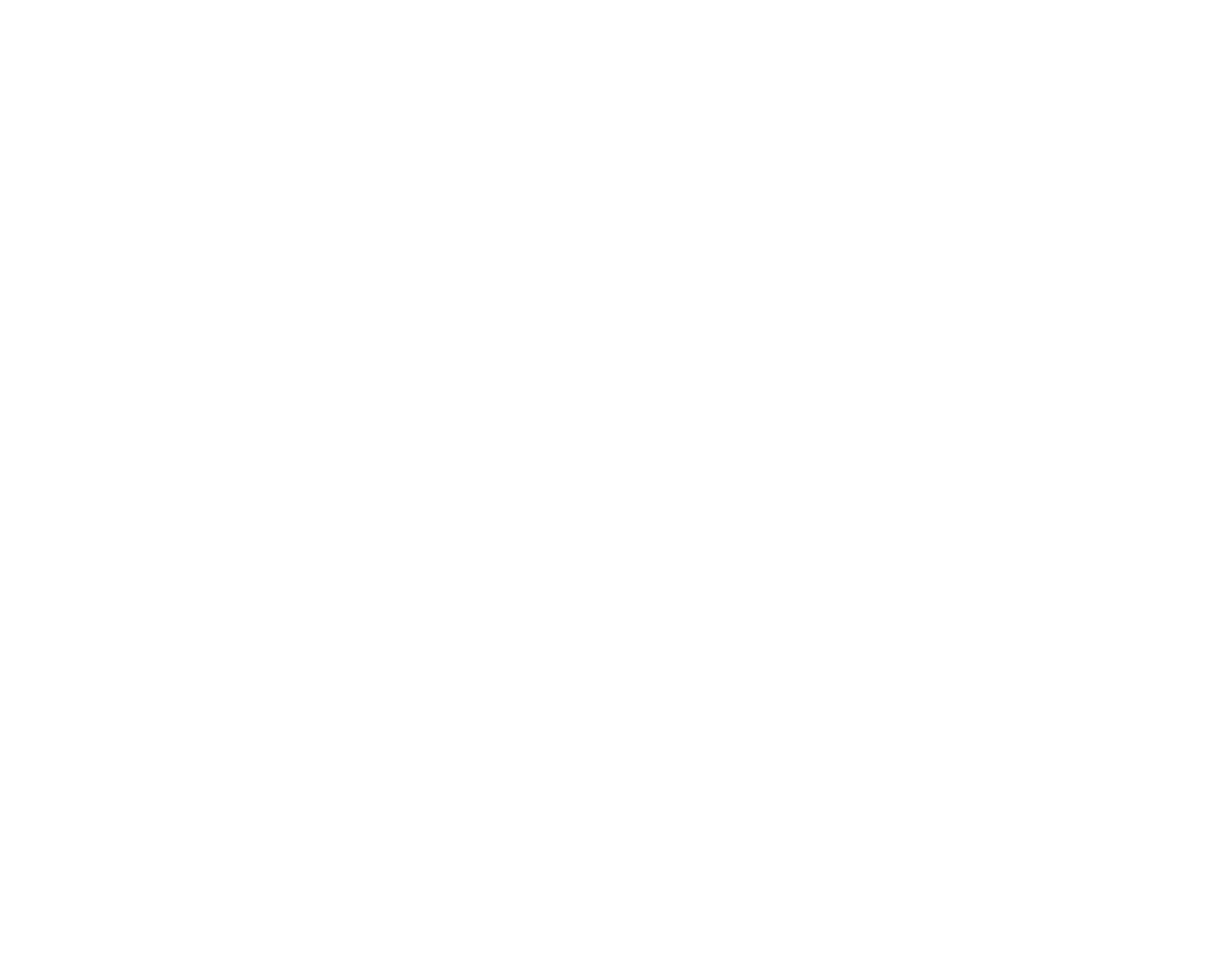
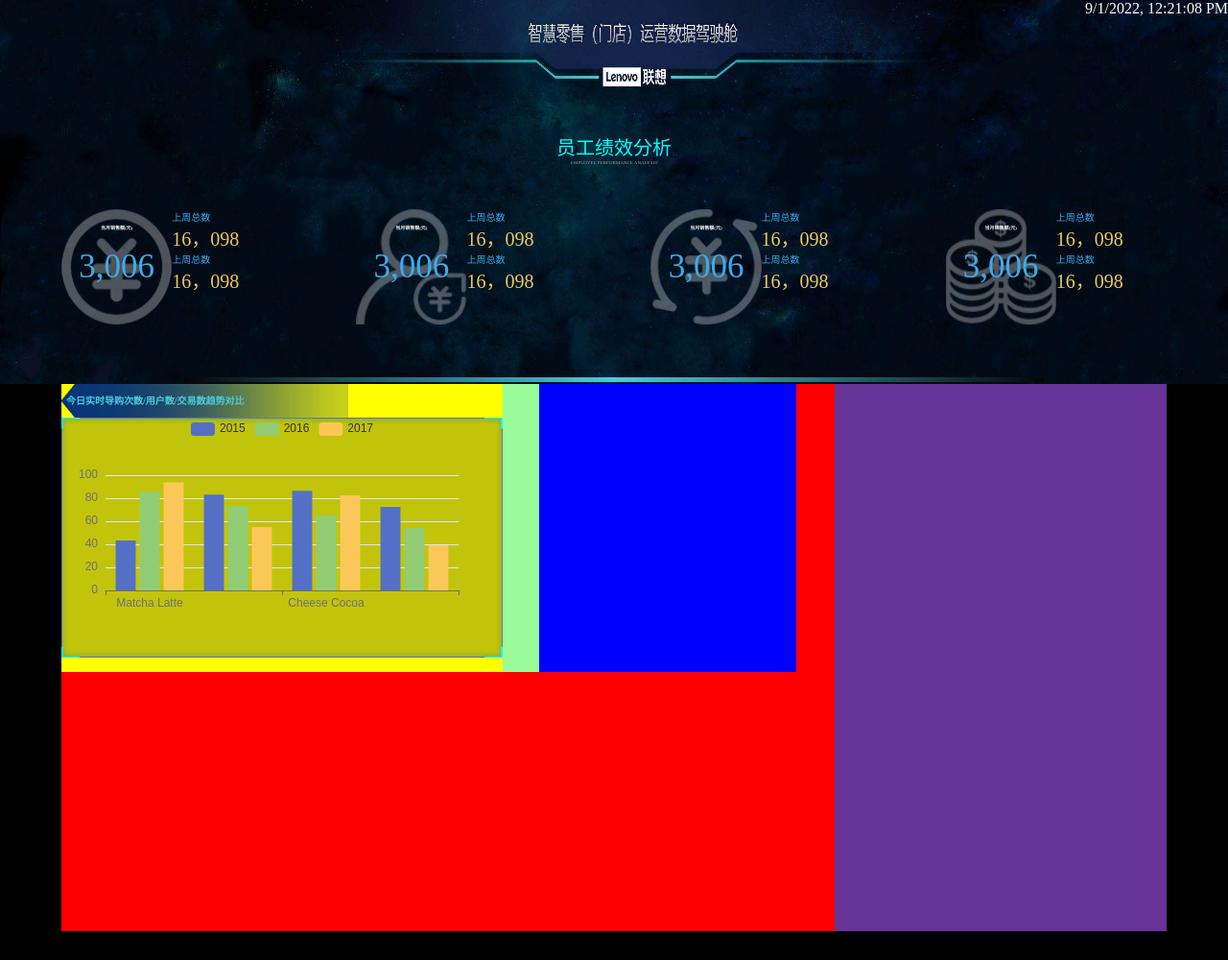
Before and after one commit to liupf1217/lpfzhihuilingshou, a plain HTML site: page index.html in a window 1280 px wide. Shown: the whole page at 96% size. Before the commit the page ends 800 px from the top, so only its background shows below. Drawn offline with nearby package versions, Linux system fonts and the light colour scheme.

Commit message:
员工界面

```diff
--- /dev/null
+++ b/css/index.css
@@ -0,0 +1,276 @@
+* {
+    margin: 0px;
+    padding: 0px;
+}
+
+#header {
+    width: 100%;
+    height: 400px;
+    display: flex;
+}
+
+#header .beijing {
+    height: 100%;
+    width: 100%;
+    background-image: url(../images/tupian.png);
+    background-size: 100% 150%
+}
+
+#time {
+    color: rgb(253, 253, 253);
+    text-align: right;
+}
+
+#header .beijing .wenzi {
+    height: 50px;
+    text-align: center;
+    margin-top: 120px;
+}
+
+#shuju {
+    width: 90%;
+    height: 120px;
+    margin: 0 auto;
+    margin-top: 30px;
+    display: flex;
+    justify-content: space-between;
+}
+
+#shuju .yi {
+    width: 20%;
+    height: 100%;
+    display: flex;
+}
+
+#shuju .yi .tu1 {
+    width: 50%;
+    height: 100%;
+    background-image: url(../image/zxh001.png);
+    background-size: 100% 100%;
+    text-align: center;
+    line-height: 40px;
+}
+
+#shuju .yi .tu1 p {
+    color: rgb(252, 250, 250);
+    font-size: 5px;
+    font-weight: 600;
+
+}
+
+#shuju .yi .tu1 span {
+    color: rgb(60, 171, 235);
+    font-size: 35px;
+
+
+}
+
+#shuju .yi .shu1 {
+    width: 50%;
+    height: 100%;
+}
+
+#shuju .yi .shu1 p {
+    color: rgb(60, 171, 235);
+    font-size: 10px;
+}
+
+#shuju .yi .shu1 span {
+    color: rgb(234, 200, 95);
+    font-size: 20px;
+}
+
+#shuju .er {
+    width: 20%;
+    height: 100%;
+    display: flex;
+}
+
+#shuju .er .tu2 {
+    width: 50%;
+    height: 100%;
+    background-image: url(../image/zxh002.png);
+    background-size: 100% 100%;
+    text-align: center;
+    line-height: 40px;
+}
+
+#shuju .er .tu2 p {
+    color: rgb(252, 250, 250);
+    font-size: 5px;
+    font-weight: 600;
+
+}
+
+#shuju .er .tu2 span {
+    color: rgb(60, 171, 235);
+    font-size: 35px;
+}
+
+#shuju .er .shu2 {
+    width: 50%;
+    height: 100%;
+}
+
+#shuju .er .shu2 p {
+    color: rgb(60, 171, 235);
+    font-size: 10px;
+}
+
+#shuju .er .shu2 span {
+    color: rgb(234, 200, 95);
+    font-size: 20px;
+}
+
+#shuju .san {
+    width: 20%;
+    height: 100%;
+    display: flex;
+}
+
+#shuju .san .tu3 {
+    width: 50%;
+    height: 100%;
+    background-image: url(../image/zxh003.png);
+    background-size: 100% 100%;
+    text-align: center;
+    line-height: 40px;
+}
+
+#shuju .san .tu3 p {
+    color: rgb(252, 250, 250);
+    font-size: 5px;
+    font-weight: 600;
+
+}
+
+#shuju .san .tu3 span {
+    color: rgb(60, 171, 235);
+    font-size: 35px;
+}
+
+#shuju .san .shu3 {
+    width: 50%;
+    height: 100%;
+}
+
+#shuju .san .shu3 p {
+    color: rgb(60, 171, 235);
+    font-size: 10px;
+}
+
+#shuju .san .shu3 span {
+    color: rgb(234, 200, 95);
+    font-size: 20px;
+}
+
+#shuju .si {
+    width: 20%;
+    height: 100%;
+    display: flex;
+}
+
+#shuju .si .tu4 {
+    width: 50%;
+    height: 100%;
+    background-image: url(../image/zxh004.png);
+    background-size: 100% 100%;
+    text-align: center;
+    line-height: 40px;
+}
+
+#shuju .si .tu4 p {
+    color: rgb(252, 250, 250);
+    font-size: 5px;
+    font-weight: 600;
+
+}
+
+#shuju .si .tu4 span {
+    color: rgb(60, 171, 235);
+    font-size: 35px;
+}
+
+#shuju .si .shu4 {
+    width: 50%;
+    height: 100%;
+}
+
+#shuju .si .shu4 p {
+    color: rgb(60, 171, 235);
+    font-size: 10px;
+}
+
+#shuju .si .shu4 span {
+    color: rgb(234, 200, 95);
+    font-size: 20px;
+}
+
+#jianbian {
+    margin: 0 auto;
+    width: 70%;
+    height: 5px;
+    background: linear-gradient(to right, #060606, #49cde1, #060606);
+    margin-top: 55px;
+}
+
+#biao {
+    width: 100%;
+    height: 600px;
+    background-color: black;
+}
+
+#biao .geshi {
+    width: 90%;
+    height: 95%;
+    margin: 0 auto;
+    background-color: rebeccapurple;
+}
+
+#biao .geshi .zuo {
+    width: 70%;
+    height: 100%;
+    background-color: red;
+}
+
+#biao .geshi .zuo .biao1 {
+    width: 95%;
+    height: 300px;
+    background-color: palegreen;
+    display: flex;
+    justify-content: space-between;
+}
+
+#biao .geshi .zuo .biao1 .lpf1 {
+    width: 60%;
+    height: 100%;
+    background-color: yellow;
+}
+
+#biao .geshi .zuo .biao1 .lpf1 .biaoti1 {
+    width: 65%;
+    height: 35px;
+    background: url(../images/back_02.png);
+    background-size: 100% 100%;
+}
+
+#biao .geshi .zuo .biao1 .lpf1 .biaoti1 p {
+    color: #49cde1;
+    font-size: 10px;
+    font-weight: 600;
+    line-height: 35px;
+    margin-left: 5px;
+}
+
+#biaoge1 {
+    width: 100%;
+    height: 250px;
+    background: url(../image/active-bg.png);
+    background-size: 100% 100%;
+}
+
+#biao .geshi .zuo .biao1 .lpf2 {
+    width: 35%;
+    height: 100%;
+    background-color: blue;
+}
--- a/index.html
+++ b/index.html
@@ -6,10 +6,99 @@
     <meta http-equiv="X-UA-Compatible" content="IE=edge">
     <meta name="viewport" content="width=device-width, initial-scale=1.0">
     <title>Document</title>
+    <link rel="stylesheet" href="./css/index.css">
 </head>
 
 <body>
-    <h1></h1>
+    <div id="header">
+        <div class="beijing">
+            <!-- 实时时间 -->
+            <div id="time"></div>
+            <!-- 文字 -->
+            <div class="wenzi">
+                <p style="color:aqua;font-size: 20px;">员工绩效分析</p>
+                <p style="color:rgb(156, 158, 158);font-size: 5px;">EMPLOYEE PERFORMANCE ANALYSIS</p>
+            </div>
+            <div id="shuju">
+                <div class="yi">
+                    <div class="tu1">
+                        <p>当月销售额(元)</p>
+                        <span>3,006</span>
+                    </div>
+                    <div class="shu1">
+                        <p>上周总数</p>
+                        <span>16，098</span>
+                        <p>上周总数</p>
+                        <span>16，098</span>
+                    </div>
+                </div>
+                <div class="er">
+                    <div class="tu2">
+                        <p>当月销售额(元)</p>
+                        <span>3,006</span>
+                    </div>
+                    <div class="shu2">
+                        <p>上周总数</p>
+                        <span>16，098</span>
+                        <p>上周总数</p>
+                        <span>16，098</span>
+                    </div>
+                </div>
+                <div class="san">
+                    <div class="tu3">
+                        <p>当月销售额(元)</p>
+                        <span>3,006</span>
+                    </div>
+                    <div class="shu3">
+                        <p>上周总数</p>
+                        <span>16，098</span>
+                        <p>上周总数</p>
+                        <span>16，098</span>
+                    </div>
+                </div>
+                <div class="si">
+                    <div class="tu4">
+                        <p>当月销售额(元)</p>
+                        <span>3,006</span>
+                    </div>
+                    <div class="shu4">
+                        <p>上周总数</p>
+                        <span>16，098</span>
+                        <p>上周总数</p>
+                        <span>16，098</span>
+                    </div>
+                </div>
+            </div>
+            <!-- 渐变 -->
+            <div id="jianbian"></div>
+        </div>
+    </div>
+    <div id="biao">
+        <div class="geshi">
+            <div class="zuo">
+                <div class="biao1">
+                    <div class="lpf1">
+                        <div class="biaoti1">
+                            <p>今日实时导购次数/用户数/交易数趋势对比</p>
+                        </div>
+                        <div id="biaoge1">
+
+                        </div>
+                    </div>
+                    <div class="lpf2">
+
+                    </div>
+                </div>
+            </div>
+            <div class="you"></div>
+        </div>
+
+    </div>
 </body>
 
+<script type="text/javascript" src="https://fastly.jsdelivr.net/npm/echarts@5.3.3/dist/echarts.min.js"></script>
+<script src="./js/index.js"></script>
+
+
+
 </html>
--- /dev/null
+++ b/js/index.js
@@ -0,0 +1,44 @@
+// 实时时间
+itime();
+
+function itime() {
+    setInterval("document.getElementById('time').innerHTML=new Date().toLocaleString();", 1000);
+}
+// 图像表格1
+diyige();
+function diyige() {
+    var dom = document.getElementById('biaoge1');
+    var myChart = echarts.init(dom, null, {
+        renderer: 'canvas',
+        useDirtyRect: false
+    });
+    var app = {};
+
+    var option;
+
+    option = {
+        legend: {},
+        tooltip: {},
+        dataset: {
+            dimensions: ['product', '2015', '2016', '2017'],
+            source: [
+                { product: 'Matcha Latte', 2015: 43.3, 2016: 85.8, 2017: 93.7 },
+                { product: 'Milk Tea', 2015: 83.1, 2016: 73.4, 2017: 55.1 },
+                { product: 'Cheese Cocoa', 2015: 86.4, 2016: 65.2, 2017: 82.5 },
+                { product: 'Walnut Brownie', 2015: 72.4, 2016: 53.9, 2017: 39.1 }
+            ]
+        },
+        xAxis: { type: 'category' },
+        yAxis: {},
+        // Declare several bar series, each will be mapped
+        // to a column of dataset.source by default.
+        series: [{ type: 'bar' }, { type: 'bar' }, { type: 'bar' }]
+    };
+
+    if (option && typeof option === 'object') {
+        myChart.setOption(option);
+    }
+
+    window.addEventListener('resize', myChart.resize);
+
+}
```
